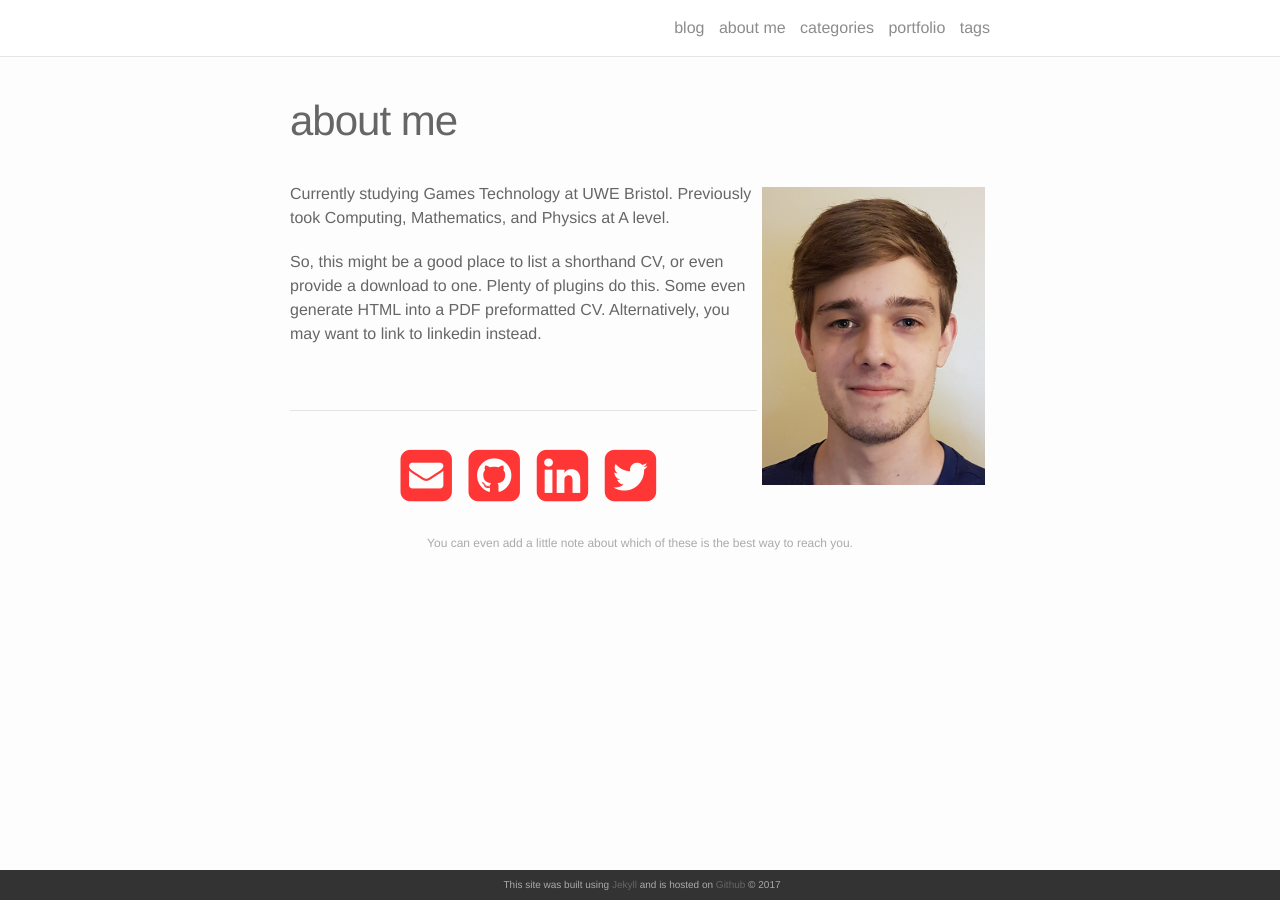
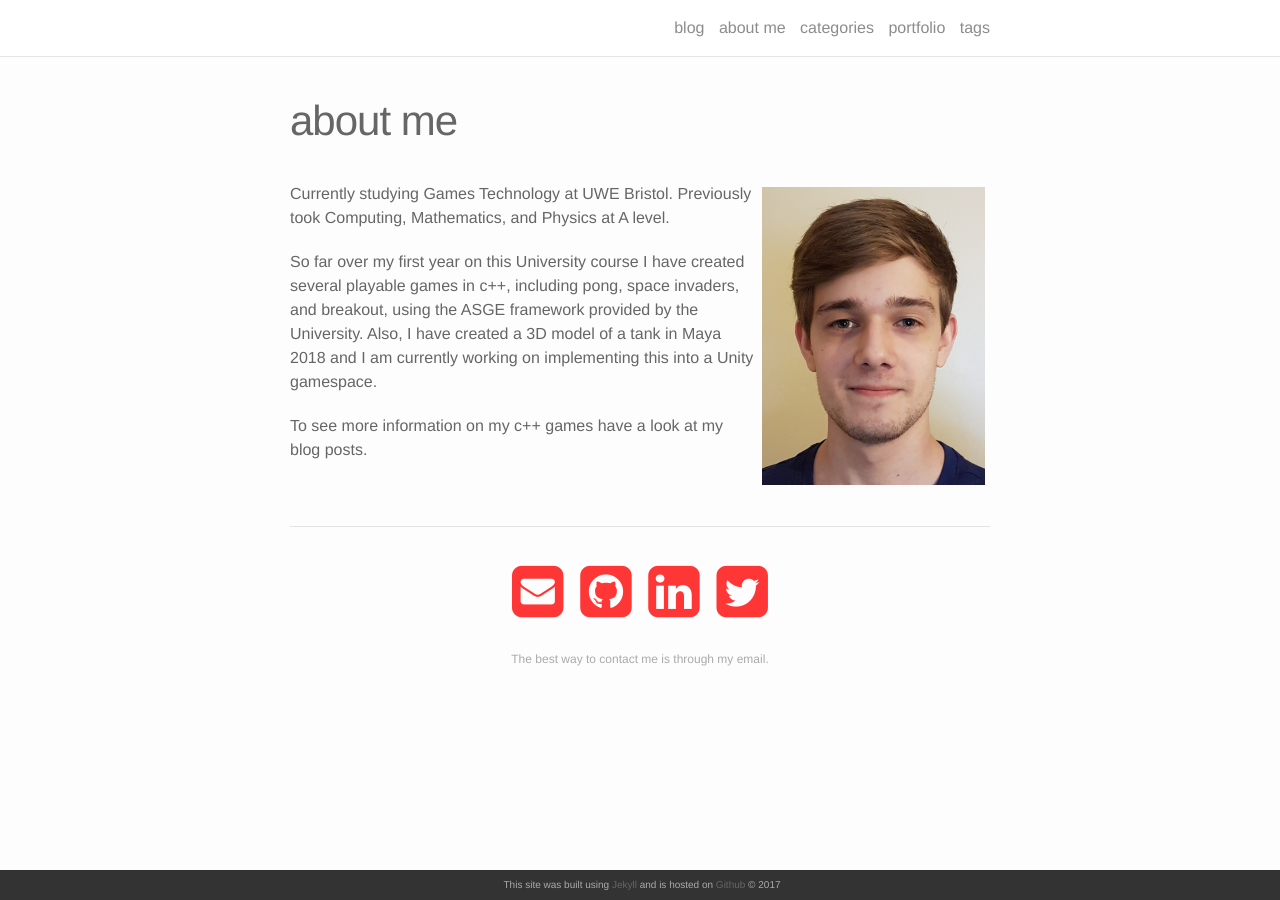
Before and after one commit to TomParadise/Year1Portfolio, a Jekyll site: the page built from about.md, in a window 1280 px wide. Built offline with Jekyll 4.4.1, drawn with Linux system fonts in a browser that asks for light colours; nearby versions of some CDN libraries.

```diff
--- a/_posts/2017-10-04-BlogIntroduction.markdown
+++ b/_posts/2017-10-04-BlogIntroduction.markdown
@@ -3,7 +3,7 @@ layout: post
 title: Intro Blog
 date: 2017-10-04 18:26:00
 description: An introductory blog post about me
-category: newbie
+category: Introduction
 published: true
 tags:
   -esd
--- a/about.md
+++ b/about.md
@@ -8,7 +8,9 @@ permalink: /about/
 
 Currently studying Games Technology at UWE Bristol. Previously took Computing, Mathematics, and Physics at A level.
 
-So, this might be a good place to list a shorthand CV, or even provide a download to one. Plenty of plugins do this. Some even generate HTML into a PDF preformatted CV. Alternatively, you may want to link to linkedin instead.
+So far over my first year on this University course I have created several playable games in c++, including pong, space invaders, and breakout, using the ASGE framework provided by the University. Also, I have created a 3D model of a tank in Maya 2018 and I am currently working on implementing this into a Unity gamespace.
+
+To see more information on my c++ games have a look at my blog posts.
 
 <br/>
 <hr/>
@@ -21,5 +23,5 @@ So, this might be a good place to list a shorthand CV, or even provide a downloa
 </span>
 
 <div class="col three caption">
-	You can even add a little note about which of these is the best way to reach you.
+	The best way to contact me is through my email.
 </div>
```
Also changed, not shown: _posts/2018-04-18-C++Games.markdown (added, +40 -0 lines), img/Breakout.jpg (added).
